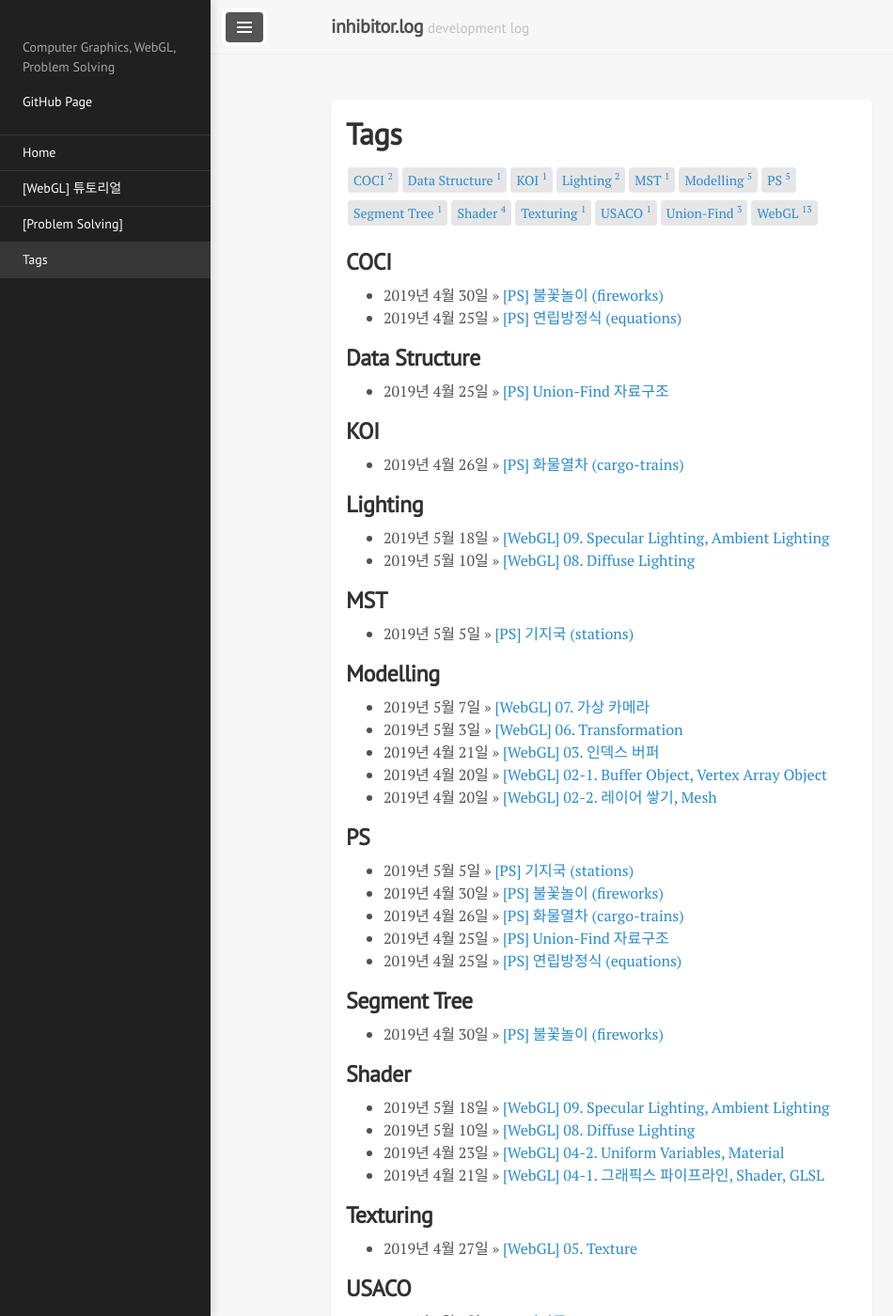
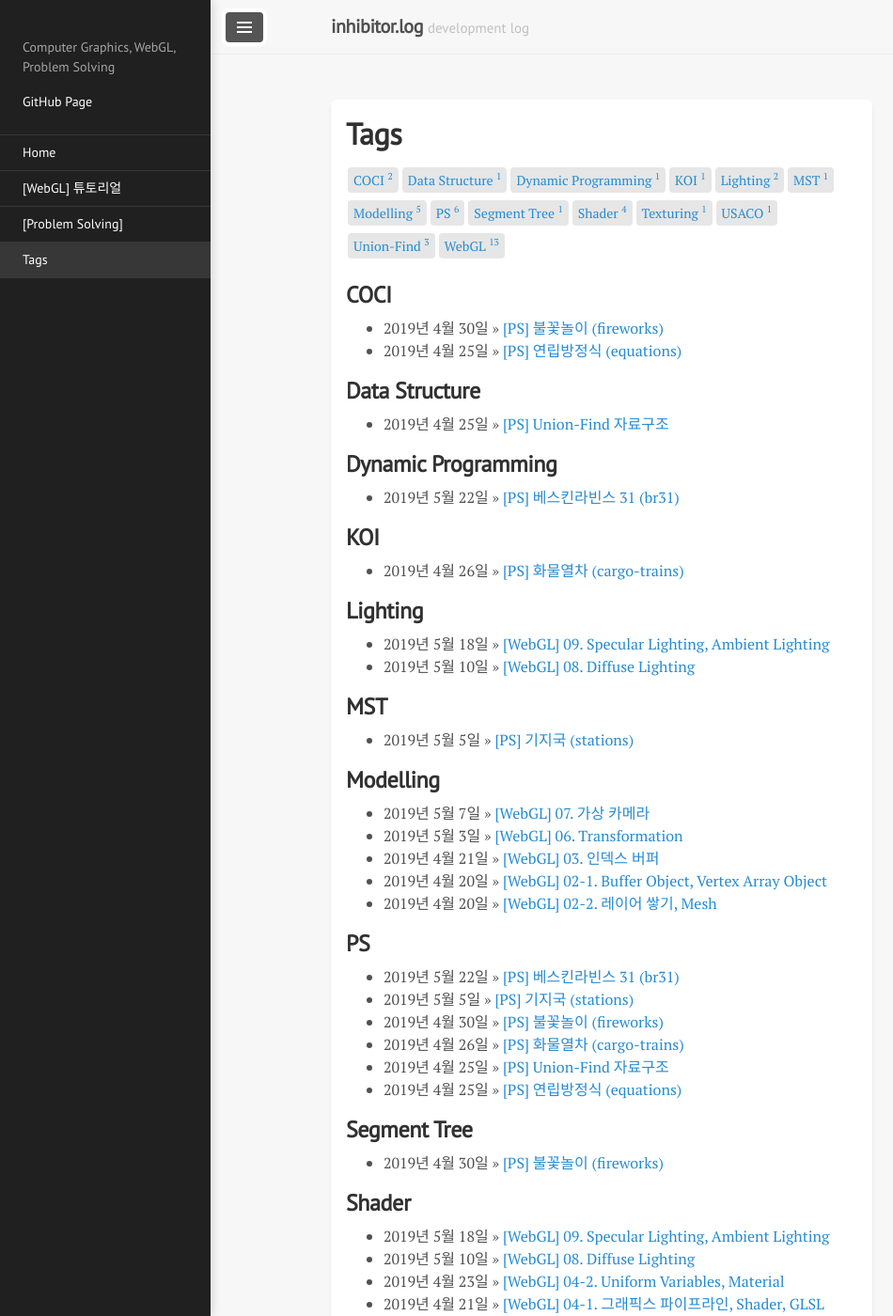
Before and after one commit to inhibitor1217/inhibitor1217.github.io, a Jekyll site: the page built from 3_tags.html, in a window 1280 px wide and 1400 px high. Shown: the whole window at 94% size, without its empty margins (0-950 px from the left). Built offline with Jekyll 4.4.1, drawn with Linux system fonts in a browser that asks for light colours; some of the changed lines change nothing that is shown.

Commit message:
wrote ps-br31.md

````diff
--- a/2_ps-archive.md
+++ b/2_ps-archive.md
@@ -7,6 +7,7 @@ title: "[Problem Solving]"
 - [화물열차 (cargo-trains) - KOI 2005 고등]({{site.url}}/2019/04/26/ps-cargo-trains)
 - [불꽃놀이 (fireworks) - COCI 2009/2010]({{site.url}}/2019/04/30/ps-fireworks)
 - [기지국 (stations) - USACO 2006 December]({{site.url}}/2019/05/05/ps-stations)
+- [베스킨라빈스 31 (br31)]({{site.url}}/2019/05/22/ps-br31)
 
 ### Topics
 - [Union-Find (Disjoint set) 자료구조]({{site.url}}/2019/04/25/ps-union-find)
--- /dev/null
+++ b/_posts/2019-05-22-ps-br31.md
@@ -0,0 +1,111 @@
+---
+layout: post
+title: "[PS] 베스킨라빈스 31 (br31)"
+tags: [PS, Dynamic Programming]
+---
+## 베스킨라빈스 31 (br31)
+
+### 문제
+
+“베스킨라빈스 31”은 아주 유서 깊고 오래된 게임으로, 다음과 같은 규칙으로 진행된다.
+
+- 1부터 시작하여 한 명씩 차례대로 숫자를 부른다. 각 사람은 1개부터 3개까지의 숫자를 부를 수 있다.
+- 31을 부르는 사람이 패배한다.
+
+이 게임은 많은 사람들이 있을 때 하면 결과를 예측할 수 없어 스릴이 넘치지만, 만약 두 명이 이 게임을 한다면 반드시 시작하는 사람(선공)이 이기게 되므로 재미가 없다. 따라서 “업그레이드”라는 규칙을 추가했다.
+
+- **업그레이드**: 바로 전 사람이 부른 숫자의 개수만큼 숫자를 부르면 패배하게 된다. 예를 들어, 이전 사람이 2개의 숫자를 불렀다면 다시 2개의 숫자를 부를 수 없다.
+
+“베스킨라빈스 N” 게임을 진행할 때, 선공과 후공 중 누가 이기게 되는지 예측하는 프로그램을 작성하시오.
+
+<!--more-->
+
+#### 예시
+- `N = 1`인 경우, “베스킨라빈스 1” 게임에서는 시작하는 사람이 1을 부르는 순간 패배하므로 후공이 승리한다.
+- `N = 3`인 경우, “베스킨라빈스 3” 게임에서는 선공이 1, 2를 부르면 무조건 승리할 수 있다.
+
+### 관찰
+아마 기존의 “베스킨라빈스 31” 게임을 이미 알고 있었던 사람이라면, 두 명이 이 게임을 할 때 (`N > 1`인 경우에) 어떻게 선공이 게임을 진행해야 무조건 승리할 수 있는지도 알고 있을 것입니다.
+
+- 31을 부르면 게임을 지게 되므로, 게임을 이기려면 30을 불러 상대방이 31을 부를 수밖에 없게 만들어야 합니다.
+- 30을 부르려면, 26을 불러야 합니다. 26을 부른 경우 상대방이 어떻게 숫자를 불러도 무조건 30을 부를 수 있습니다.
+- 이 과정을 반복하면, `30 -> 26 -> 22 -> ... -> 6 -> 2` 순으로 **부르면 이기는 숫자**가 결정되므로 첫 사람이 `1, 2` 2개의 숫자를 부르면 승리한다는 사실을 알 수 있습니다.
+
+일반적으로, 업그레이드 규칙이 추가되지 않은 “베스킨라빈스 N” 게임에서, 1, 2, …, M개의 숫자를 부를 수 있을 경우, `N-1`을 부르면 승리하므로 선공이 `(N-1) % (M+1)` 개의 숫자를 부르는 것으로 시작하면 무조건 승리합니다. 만약 `(N-1) % (M+1) = 0`인 경우 후공이 승리하게 됩니다. 따라서, `N`과 `M`이 주어졌을 때 선공과 후공 중 누가 승리하는지를 $$O(1)$$ 상수 시간 복잡도로 바로 결정할 수 있습니다.
+
+하지만, 업그레이드 규칙이 추가된 경우 얘기가 달라집니다. 예를 들어, 선공이 게임을 잘 진행하여 26까지 불렀는데, 기존의 규칙에서는 후공이 27, 28을 부른 경우 선공이 29, 30을 불러 승리할 수 있었지만 업그레이드 규칙에 의해 29, 30을 부를 수 없게 됩니다. 그렇다면 어떻게 생각해야 업그레이드 규칙에서 게임의 결과를 예측할 수 있을까요?
+
+### 풀이
+#### 상태 그래프
+어떤 베스킨라빈스 31 게임에서, 게임이 다음과 같이 진행되었다고 생각해 봅시다.
+
+- 선공: 1, 2
+- 후공: 3
+- 선공: 4, 5, 6
+- 후공: 7, 8
+
+다른 게임에서는, 이렇게 진행되었다고 합시다.
+
+- 선공: 1, 2, 3
+- 후공: 4, 5
+- 선공: 6,
+- 후공: 7, 8
+
+두 게임의 진행 과정은 분명 다르지만, 마지막 사람이 7, 8 두 개의 숫자를 불렀다는 점이 공통점입니다. 이 때, **두 게임의 상태는 정확히 동일합니다**. 즉, 게임의 과거 진행 과정에 상관 없이 **마지막 숫자**와 **마지막 사람이 부른 숫자의 개수**만으로 게임의 상태를 표현할 수 있습니다.
+
+“베스킨라빈스 5” 게임에서 3개의 숫자까지 부를 수 있을 때, 이 게임을 9개의 일반 상태와 시작 상태, 패배한 상태(5를 불러야 할 때)까지 총 11개의 상태로 나타낼 수 있습니다. 그림으로 나타내면 다음과 같습니다.
+
+![state-1]({{site.url}}/images/ps-br31-state-1.PNG)
+
+각 화살표는 어떤 상태에서 이동할 수 있는 다음 상태로의 경로를 나타냅니다. 예를 들어, 다음과 같이 진행된 게임을 생각해 봅시다.
+
+- 선공: 1, 2
+- 후공: 3
+- 선공: 4, 5 (패배)
+
+이 게임은 위 그림에서 다음과 같은 경로로 나타낼 수 있습니다.
+
+![state-2]({{site.url}}/images/ps-br31-state-2.PNG)
+
+일반적으로, `(n, k)`라는 상태(마지막으로 부른 숫자가 `n`이고, 마지막 사람이 부른 숫자의 개수가 `k`개일 때)에서 연결할 수 있는 상태들은 `(n+1, 1), (n+2, 2), ... , (n+k-1, k-1), (n+k+1, k+1), ..., (n+M, M)` 까지 최대 M-1 가지가 됩니다.
+
+#### 상태 그래프에서 승패 예측하기
+게임의 상태를 서로 연결한 그래프를 만든 후, 이 그래프에서 베스킨라빈스 게임의 승패를 어떻게 예측할 수 있는지 생각해 봅시다.
+
+어떤 상태에서 이동할 수 있는 상태가 `LOSE` 뿐인 경우, 무조건 패배하게 됩니다. 예를 들어 앞에서 본 예시와 같이, “베스킨 라빈스 5” 게임에서 `(3, 1)` 상태, 즉 상대방이 3을 부른 경우 다음 차례에서 4, 5를 부를 수밖에 없기 때문에 패배하게 됩니다. 또한, 이동할 수 있는 상태가 없는 경우(업그레이드 규칙을 어길 수 밖에 없는 경우)도 패배하는 상태입니다. 그래프에서 패배하는 상태를 색칠하도록 하겠습니다.
+
+![dp-1]({{site.url}}/images/ps-br31-dp-1.PNG)
+
+여기에서 `(4, k)`와 같은 상태는 모두 색칠되어 있는데, 이는 이미 우리가 알고 있는 사실인, 4를 상대방이 부르면 무조건 패배한다는 것과 함께 해석할 수 있습니다.
+
+이제 만약 우리에게 `(1, 1)`과 같은 상태(즉, 상대가 ‘1’을 부른 후 우리 차례일 때)가 주어졌다고 생각해 봅시다. `(1, 1)`은 `(3, 2)`와 `(4, 3)`으로의 경로를 가지고 있습니다. 그런데, `(4, 3)`은 무조건 패배하는 상태이므로, 우리가 `(1, 1)`에서 `(4, 3)`으로의 경로를 선택할 경우 상대방은 `(4, 3)` 상태에서 패배하게 됩니다. 일반적으로 생각하면, **어떤 상태에서 패배하는 상태로 가는 경로가 존재할 경우, 그 상태는 승리하는 상태**가 됩니다. 승리하는 상태도 그래프에 색칠해 보겠습니다.
+
+![dp-2]({{site.url}}/images/ps-br31-dp-2.PNG)
+
+마지막으로, `START`와 같이 패배하는 상태로 가는 경로가 존재하지 않는 경우를 생각해 봅시다. 이 경우, 어떤 경로를 선택하더라도 상대에게 승리하는 상태를 쥐어줄 수밖에 없습니다. 따라서, 어떤 상태에서 모든 경로가 승리하는 상태로 이어지는 경우, 그 상태는 패배하는 상태가 됩니다.
+
+지금까지 알아낸 규칙을 정리하면,
+
+- 처음에 패배하는 상태를 결정한다. (이동할 수 있는 상태가 `LOSE`뿐이거나 없는 경우)
+- 어떤 상태에서,
+    - 패배하는 상태로의 경로가 존재할 경우, 그 상태는 승리하는 상태이다.
+    - 패배하는 상태로의 경로가 존재하지 않을 경우, 그 상태는 패배하는 상태이다.
+
+위의 예시의 경우 `START`가 패배하는 상태이므로, 선공이 무조건 패배한다는 사실을 알 수 있습니다. 직접 후공으로 플레이하면서, 선공이 어떻게 게임을 시작해도 그래프에서 경로를 따라가며 이길 수 있다는 점을 이해해 보시기 바랍니다.
+
+#### 시간 복잡도 분석
+“베스킨 라빈스 N” 게임에서 최대 M개의 숫자를 부를 수 있을 때, 방금 소개한 알고리즘의 시간 복잡도를 분석해 보도록 합시다. 이 게임에는 대충 NM개의 상태가 존재합니다. 어떤 상태의 승리, 패배 여부를 결정하기 위해서는 다음 상태 M-1개를 보고 결정해야 하므로, 최종적인 시간 복잡도는 $$O(NM^2)$$입니다.
+
+### 입력/출력 예제
+#### 입력 형식
+게임의 정보 N과 M이 주어진다. 이는 “베스킨 라빈스 N” 게임에서 최대 M개의 숫자를 부를 수 있음을 의미한다.
+#### 츨력 형식
+선공이 승리하는 경우 0, 후공이 승리하는 경우 1을 출력한다.
+#### 입력 예제 1
+```
+5 3
+```
+#### 출력 예제 1
+```
+1
+```
````
